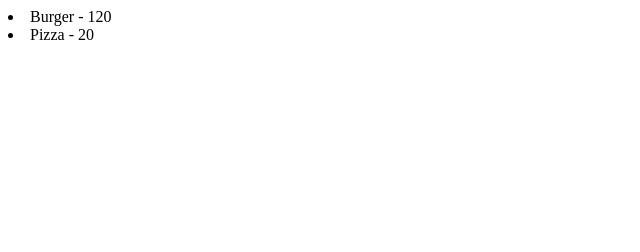
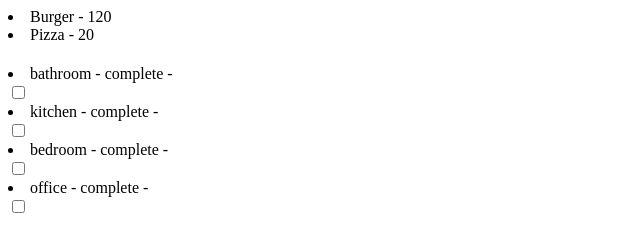
Before and after one commit to ChrisValDev/curso-Manipulacion-de-Arrays-JavaScript, a website: page client/01-for-each.html in a window 1280 px wide. Shown: the whole page, without its empty margins (0-640 px from the left). Drawn offline with Linux system fonts and the light colour scheme.

Commit message:
Uso de metodo forEach en HTML ejercicio de una lista

```diff
--- a/client/01-for-each.html
+++ b/client/01-for-each.html
@@ -7,7 +7,21 @@
     </head>
     <body>
        <div id="app"></div>
+       <div id="clean">
+        <h1 id="title"></h1>
+       </div>
        <script>
+            const tasks = [
+                { name: 'bathroom', cleaned: 'complete',},
+                { name: 'kitchen', cleaned: 'complete',},
+                { name: 'bedroom', cleaned: 'complete',},
+                { name: 'office', cleaned: 'complete',},
+            ]
+            const clean = document.getElementById('clean');
+            tasks.forEach(task => {
+                clean.innerHTML += `</h1><li>${task.name} - ${task.cleaned} - </li><input type="checkbox">`
+            });
+
             const products = [
                 { title: 'Burger', price: 120 },
                 { title: 'Pizza', price: 20 },
```
